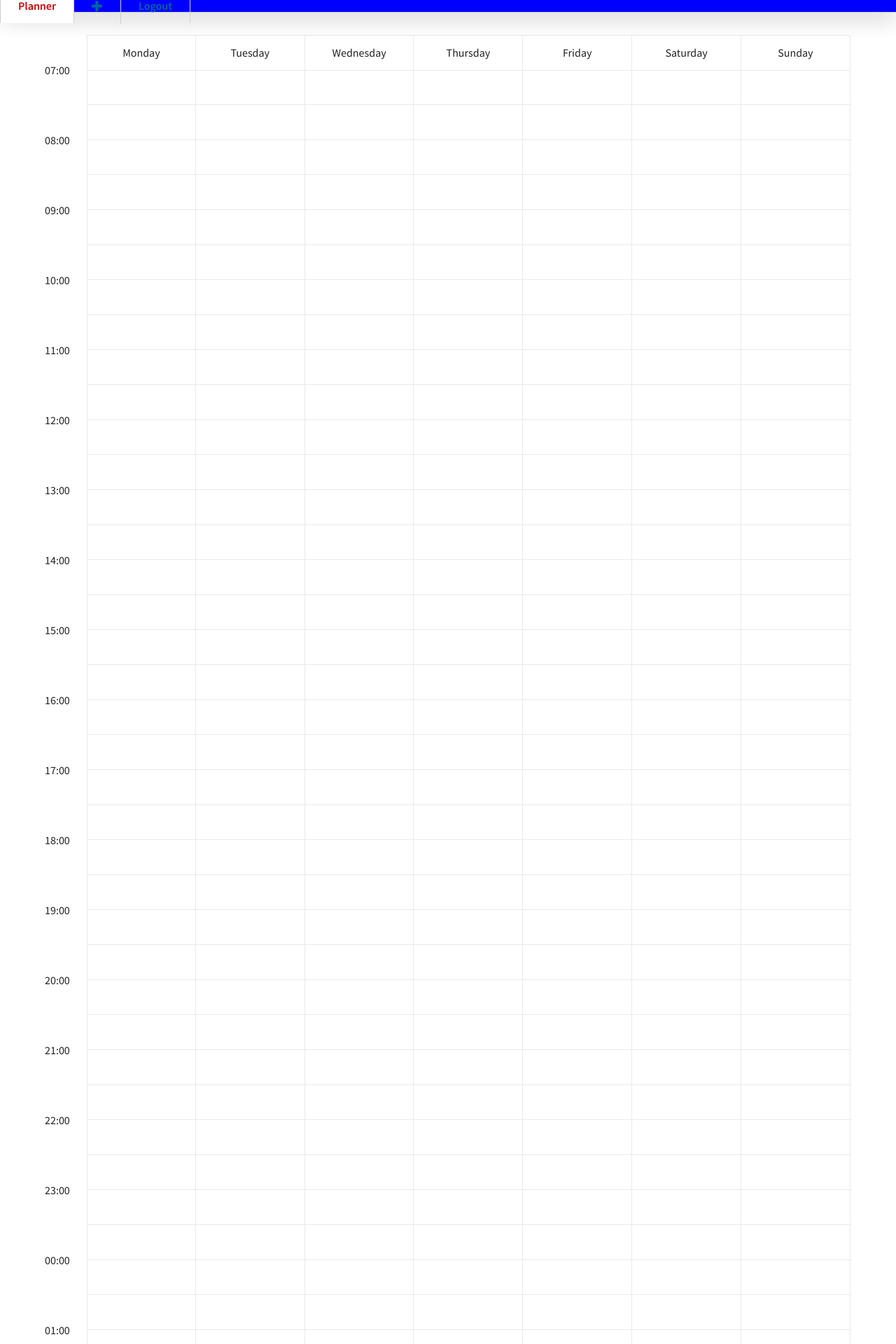
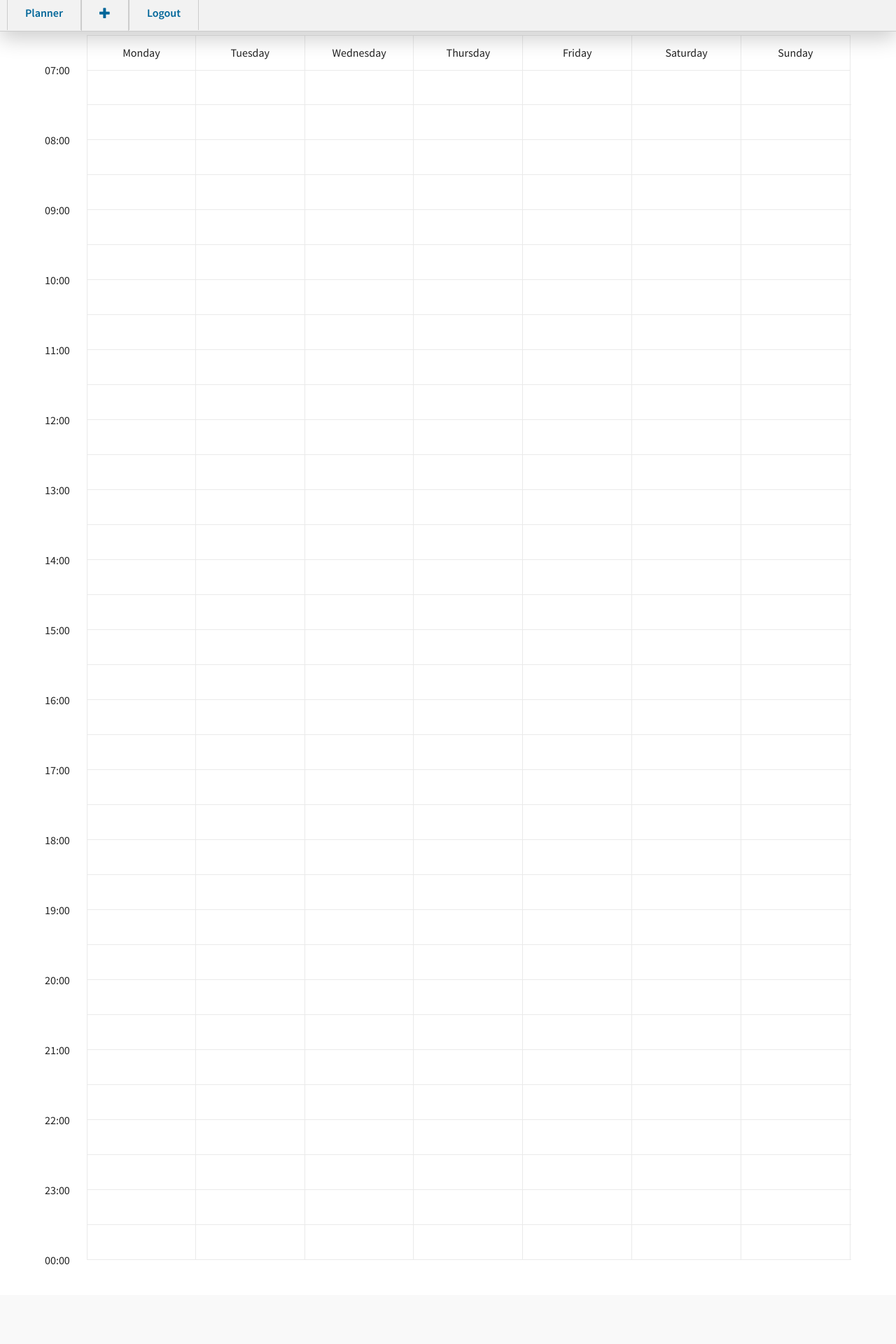
Before and after one commit to nielsv98/my-planner, a Django app: page /events/ in a window 1280 px wide. Shown: the top 1920 px of the page at 70% size. After the commit the page ends 1807 px from the top, so only its background shows below. Run offline with Django 3.2, Linux system fonts and the light colour scheme; data that the repository does not hold is empty; some libraries are stand-ins or nearby versions.

Commit message:
Updated the css

```diff
--- a/planner/static/css/planner.css
+++ b/planner/static/css/planner.css
@@ -2,6 +2,11 @@
 	margin: 0px;
 	padding: 0px;
 	box-sizing: border-box;
+}
+
+a.register_button {
+	text-decoration: none;
+	color: black;
 }
 
 .background-img {
@@ -49,12 +54,14 @@
 .top-nav {
 	box-shadow: 0px 10px 30px rgba(0,0,0,0.2);
 	width: 100%;
+	height: 45px;
 	float: left;
 	background-color: #f2f2f2;
 	border-bottom: 1px solid #ccc;
   z-index: 3;
 	position: fixed;
 	top: 0px;
+	padding: 10px;
 }
 
 .top-nav ul {
@@ -72,7 +79,8 @@
 	text-decoration: none;
 	font-weight: bold;
 	color: #069;
-	border-right: 1px solid #ccc; }
+	border-right: 1px solid #ccc;
+ 	border-left: 1px solid #ccc;  }
 
 .top-nav li:first-child a {
 	border-left: 1px solid #ccc; }
@@ -84,12 +92,14 @@
 .topnav {
 	box-shadow: 0px 10px 30px rgba(0,0,0,0.2);
 	width: 100%;
+	height: 45px;
 	float: left;
-	background-color: blue;
+	background-color: #f2f2f2;
   border-bottom: 1px solid #ccc;
   z-index: 3;
- 	position: fixed;
-  top: 0px; }
+ 	position: absolute;
+  top: 0px;
+	padding: 10px; }
 
 .topnav ul {
 	list-style: none
@@ -106,7 +116,8 @@
 	text-decoration: none;
 	font-weight: bold;
 	color: #069;
-	border-right: 1px solid #ccc; }
+	border-right: 1px solid #ccc;
+ 	border-left: 1px solid #ccc; }
 
 .topnav li:first-child a {
 	border-left: 1px solid #ccc; }
--- a/planner/static/css/style.css
+++ b/planner/static/css/style.css
@@ -44,7 +44,7 @@ Main Components
     width: 90%;
     max-width: 1400px;
     margin: 2em auto;
-    height: 2500px;
+    height: 1750px;
     margin-top: 50px;
   }
   .cd-schedule::after {
@@ -67,7 +67,7 @@ Main Components
     position: absolute;
     top: 0;
     left: 0;
-    height: 2500px;
+    height: 1750px;
     width: 100%;
     padding-top: 50px;
   }
@@ -112,12 +112,12 @@ Main Components
 .cd-schedule .events {
   position: relative;
   z-index: 1;
-  height: 2500px;
+  height: 1750px;
 }
 
 .cd-schedule .events .events-group {
   margin-bottom: 30px;
-  height: 2500px;
+  height: 1750px;
 }
 
 .cd-schedule .events .top-info {
@@ -187,11 +187,11 @@ Main Components
   .cd-schedule .events {
     float: left;
     width: 100%;
-    height: 2500px;
+    height: 1750px;
   }
   .cd-schedule .events .events-group {
     width: 14.27%;
-    height: 2500px;
+    height: 1750px;
     float: left;
     border: 1px solid #EAEAEA;
     /* reset style */
@@ -266,7 +266,7 @@ Main Components
     /* 60px is the .timeline element width */
     width: calc(100% - 60px);
     margin-left: 60px;
-    height: 2500px
+    height: 1750px
   }
 }
 
--- a/planner/templates/planner/event_overview.html
+++ b/planner/templates/planner/event_overview.html
@@ -37,20 +37,6 @@
 				 <li><span>23:00</span></li>
 				 <li><span>23:30</span></li>
 				 <li><span>00:00</span></li>
-				 <li><span>00:30</span></li>
-				 <li><span>01:00</span></li>
-				 <li><span>01:30</span></li>
-				 <li><span>02:00</span></li>
-				 <li><span>02:30</span></li>
-				 <li><span>03:00</span></li>
-				 <li><span>03:30</span></li>
-				 <li><span>04:00</span></li>
-				 <li><span>04:30</span></li>
-				 <li><span>05:00</span></li>
-				 <li><span>05:30</span></li>
-				 <li><span>06:00</span></li>
-				 <li><span>06:30</span></li>
-				 <li><span>07:00</span></li>
 			 </ul>
 			 {% endblock %}
 
--- a/planner/templates/planner/login_form.html
+++ b/planner/templates/planner/login_form.html
@@ -7,7 +7,7 @@
     <form method="POST" class="login-form">{% csrf_token %}
         {{ form.as_p }}
         <button type="submit" class="save btn btn-default">Login</button>
-        <button><a href="/register">Sign up</a></button>
+        <button><a class="register_button"href="/register">Sign up</a></button>
     </form>
 </div>
 {% endblock %}
```
